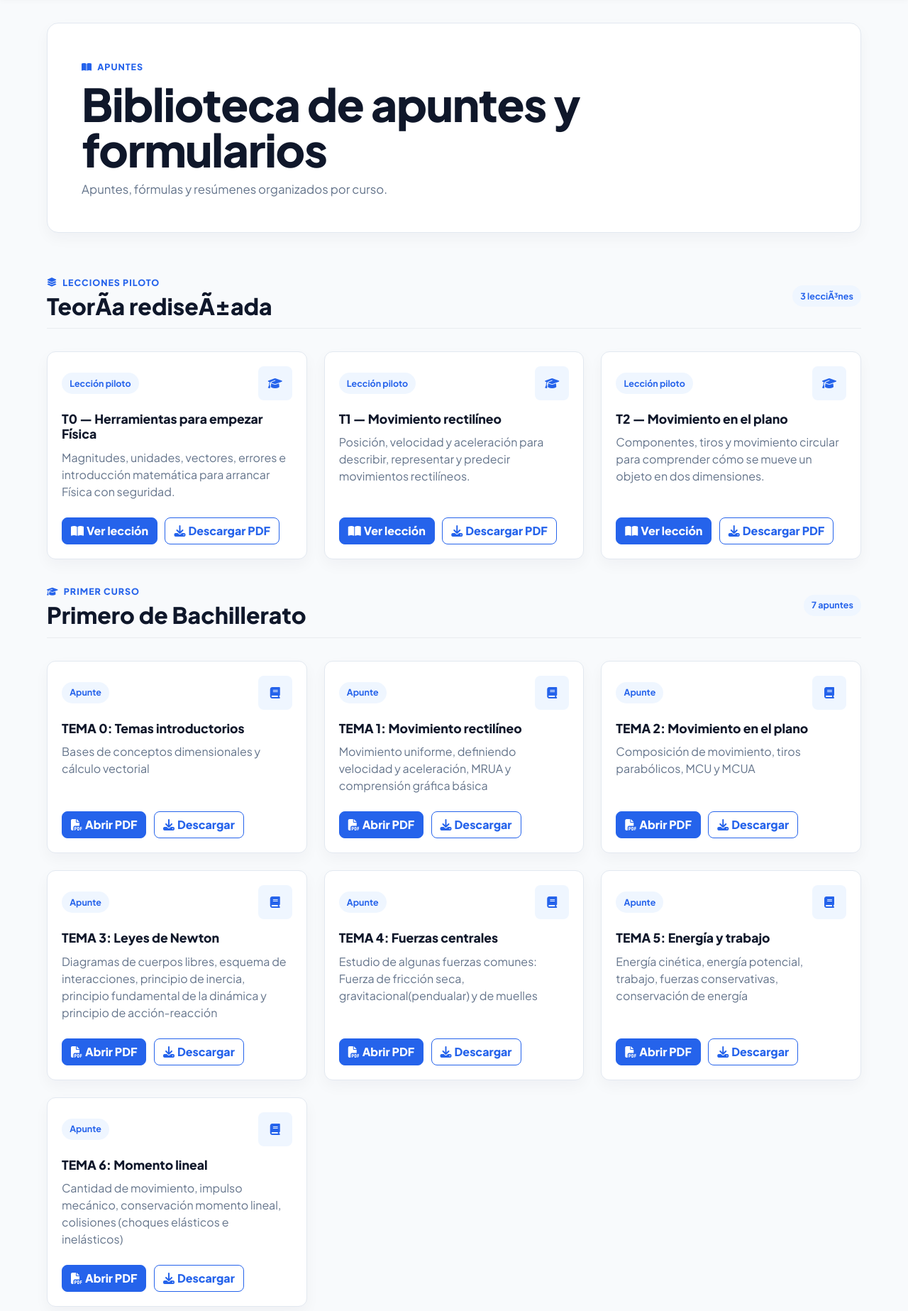
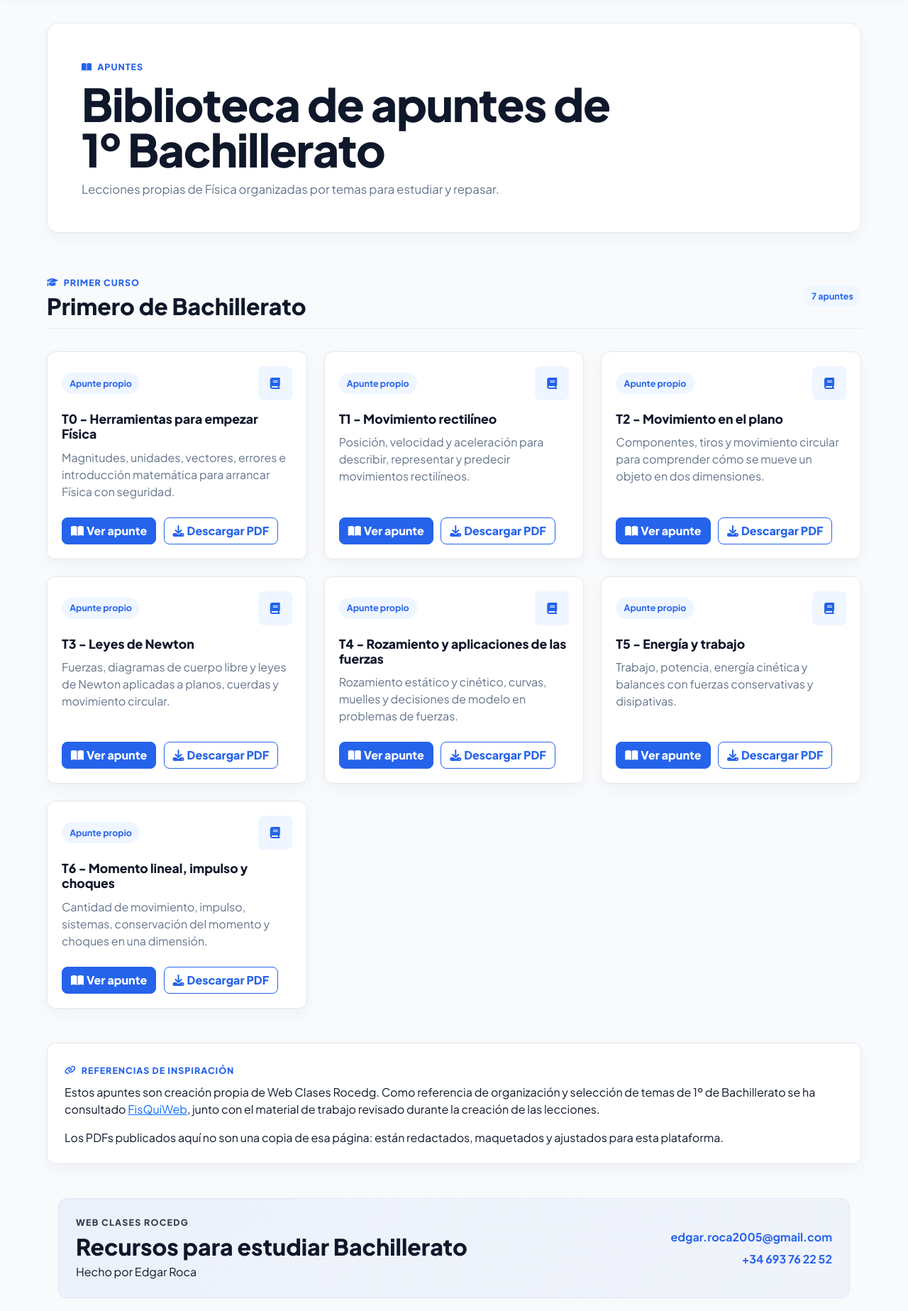
Before and after one commit to Rocedg/web-clases-fisica, a Flask app: page /topics in a window 1280 px wide. Shown: the part 73-1920 px from the top of the page at 71% size. Run offline with Flask 3, Linux system fonts and the light colour scheme; the visitor is signed in with stand-in values (Sample User, id 1).

Commit message:
Show only first-year lesson notes

```diff
--- a/app.py
+++ b/app.py
@@ -505,13 +505,8 @@ def logout():
 @app.route('/topics')
 @login_required
 def topics():
-    topics_data = load_topics()
-    summaries_data = load_summaries()
     lessons_data = load_lessons()
-    y1_topics = [t for t in topics_data['topics'] if t.get('year') == 'y1']
-    y2_topics = [t for t in topics_data['topics'] if t.get('year') == 'y2']
-    y1_summaries = [s for s in summaries_data['summaries'] if s.get('year') == 'y1']
-    y2_summaries = [s for s in summaries_data['summaries'] if s.get('year') == 'y2']
+    y1_lessons = [lesson for lesson in lessons_data['lessons'] if lesson.get('year') == 'y1']
     record_activity_event(
         current_username(),
         'topics_page_view',
@@ -521,11 +516,7 @@ def topics():
     )
     return render_template(
         'user/topics.html',
-        y1_pdfs=y1_topics,
-        y2_pdfs=y2_topics,
-        y1_summaries=y1_summaries,
-        y2_summaries=y2_summaries,
-        lessons=lessons_data['lessons']
+        lessons=y1_lessons
     )
 
 
--- a/templates/base.html
+++ b/templates/base.html
@@ -82,11 +82,11 @@
                 <div class="footer-card">
                     <div>
                         <p class="footer-eyebrow">Web Clases Rocedg</p>
-                        <h2>Recursos para estudiar Física</h2>
-                        <p class="mb-0">Hecho por Edgar Roca - material de apoyo para Bachillerato.</p>
+                        <h2>Recursos para estudiar Bachillerato</h2>
+                        <p class="mb-0">Hecho por Edgar Roca</p>
                     </div>
                     <div class="footer-contact">
-                        <a href="mailto:edgar.roca2005@final.com">edgar.roca2005@final.com</a>
+                        <a href="mailto:edgar.roca2005@gmail.com">edgar.roca2005@gmail.com</a>
                         <a href="tel:+34693762252">+34 693 76 22 52</a>
                     </div>
                 </div>
--- a/templates/user/topics.html
+++ b/templates/user/topics.html
@@ -7,18 +7,18 @@
 <section class="section-shell">
     {{ page_header(
         'Apuntes',
-        'Biblioteca de apuntes y formularios',
-        'Apuntes, fórmulas y resúmenes organizados por curso.',
+        'Biblioteca de apuntes de 1º Bachillerato',
+        'Lecciones propias de Física organizadas por temas para estudiar y repasar.',
         'fa-book-open'
     ) }}
 
     <section class="section-block">
         <div class="course-heading">
             <div>
-                <span class="eyebrow mb-1"><i class="fas fa-layer-group" aria-hidden="true"></i>Lecciones piloto</span>
-                <h2>TeorÃ­a rediseÃ±ada</h2>
+                <span class="eyebrow mb-1"><i class="fas fa-graduation-cap" aria-hidden="true"></i>Primer curso</span>
+                <h2>Primero de Bachillerato</h2>
             </div>
-            <span class="badge-soft">{{ lessons|length }} lecciÃ³n{% if lessons|length != 1 %}es{% endif %}</span>
+            <span class="badge-soft">{{ lessons|length }} apunte{% if lessons|length != 1 %}s{% endif %}</span>
         </div>
         <div class="row row-cols-1 row-cols-md-2 row-cols-xl-3 g-4">
             {% for lesson in lessons %}
@@ -26,36 +26,15 @@
                 {{ pdf_card(
                     lesson,
                     'primary',
-                    'fa-graduation-cap',
-                    'Lección',
+                    'fa-book',
+                    'Apunte propio',
                     'lesson_pdf',
                     url_for('lesson_viewer', lesson_id=lesson.id),
-                    'Ver lección',
+                    'Ver apunte',
                     'fa-book-open',
                     false,
                     'Descargar PDF'
                 ) }}
-            </div>
-            {% else %}
-            <div class="col">
-                {{ empty_state('Sin lecciones piloto', 'Cuando haya PDFs rediseÃ±ados, aparecerÃ¡n aquÃ­.', 'fa-folder-open') }}
-            </div>
-            {% endfor %}
-        </div>
-    </section>
-
-    <section class="section-block">
-        <div class="course-heading">
-            <div>
-                <span class="eyebrow mb-1"><i class="fas fa-graduation-cap" aria-hidden="true"></i>Primer curso</span>
-                <h2>Primero de Bachillerato</h2>
-            </div>
-            <span class="badge-soft">{{ y1_pdfs|length }} apuntes</span>
-        </div>
-        <div class="row row-cols-1 row-cols-md-2 row-cols-xl-3 g-4">
-            {% for pdf in y1_pdfs %}
-            <div class="col">
-                {{ pdf_card(pdf, 'primary', 'fa-book', 'Apunte', 'topic_pdf') }}
             </div>
             {% else %}
             <div class="col">
@@ -65,66 +44,18 @@
         </div>
     </section>
 
-    <section class="section-block">
-        <div class="course-heading">
-            <div>
-                <span class="eyebrow mb-1"><i class="fas fa-rocket" aria-hidden="true"></i>Segundo curso</span>
-                <h2>Segundo de Bachillerato</h2>
-            </div>
-            <span class="badge-soft">{{ y2_pdfs|length }} apuntes</span>
-        </div>
-        <div class="row row-cols-1 row-cols-md-2 row-cols-xl-3 g-4">
-            {% for pdf in y2_pdfs %}
-            <div class="col">
-                {{ pdf_card(pdf, 'beige', 'fa-book', 'Apunte', 'topic_pdf') }}
-            </div>
-            {% else %}
-            <div class="col">
-                {{ empty_state('Sin apuntes de segundo', 'Todavía no hay PDFs publicados para este curso.', 'fa-folder-open') }}
-            </div>
-            {% endfor %}
-        </div>
-    </section>
-
-    <section class="section-block">
-        <div class="course-heading">
-            <div>
-                <span class="eyebrow mb-1"><i class="fas fa-bookmark" aria-hidden="true"></i>Repaso y formularios</span>
-                <h2>Resúmenes disponibles</h2>
-            </div>
-            <span class="badge-soft">{{ y1_summaries|length + y2_summaries|length }} resúmenes</span>
-        </div>
-        <div class="row row-cols-1 row-cols-md-2 g-4">
-            {% for summary in y1_summaries %}
-            <div class="col">
-                {{ pdf_card(summary, 'primary', 'fa-bookmark', 'Resumen 1º', 'summary_pdf') }}
-            </div>
-            {% endfor %}
-            {% for summary in y2_summaries %}
-            <div class="col">
-                {{ pdf_card(summary, 'beige', 'fa-bookmark', 'Resumen 2º', 'summary_pdf') }}
-            </div>
-            {% endfor %}
-            {% if not y1_summaries and not y2_summaries %}
-            <div class="col">
-                {{ empty_state('Sin resúmenes disponibles', 'Cuando haya formularios o resúmenes publicados, aparecerán aquí.', 'fa-folder-open') }}
-            </div>
-            {% endif %}
-        </div>
-    </section>
-
     <aside class="panel-card mt-5">
         <span class="eyebrow">
-            <i class="fab fa-creative-commons" aria-hidden="true"></i>
-            Licencia de materiales
+            <i class="fas fa-link" aria-hidden="true"></i>
+            Referencias de inspiración
         </span>
-        <p>Materiales bajo licencia <strong>Creative Commons</strong>.</p>
-        <p class="mb-2">Pueden ser distribuidos, copiados, exhibidos y/o modificados siempre que:</p>
-        <ul class="mb-0">
-            <li>Se cite su procedencia (FisQuiWeb).</li>
-            <li>No se les dé un uso comercial.</li>
-            <li>Se distribuyan bajo la misma licencia.</li>
-        </ul>
+        <p>
+            Estos apuntes son creación propia de Web Clases Rocedg. Como referencia de organización
+            y selección de temas de 1º de Bachillerato se ha consultado
+            <a href="https://fisquiweb.es/Apuntes/apun1B.htm" target="_blank" rel="noopener">FisQuiWeb</a>,
+            junto con el material de trabajo revisado durante la creación de las lecciones.
+        </p>
+        <p class="mb-0">Los PDFs publicados aquí no son una copia de esa página: están redactados, maquetados y ajustados para esta plataforma.</p>
     </aside>
 </section>
 {% endblock %}
```
Also changed, not shown: content/lessons.json (+115 -27 lines), context/06-progress-tracker.md (+1 -0 lines), templates/user/lesson_viewer.html (+6 -6 lines).
